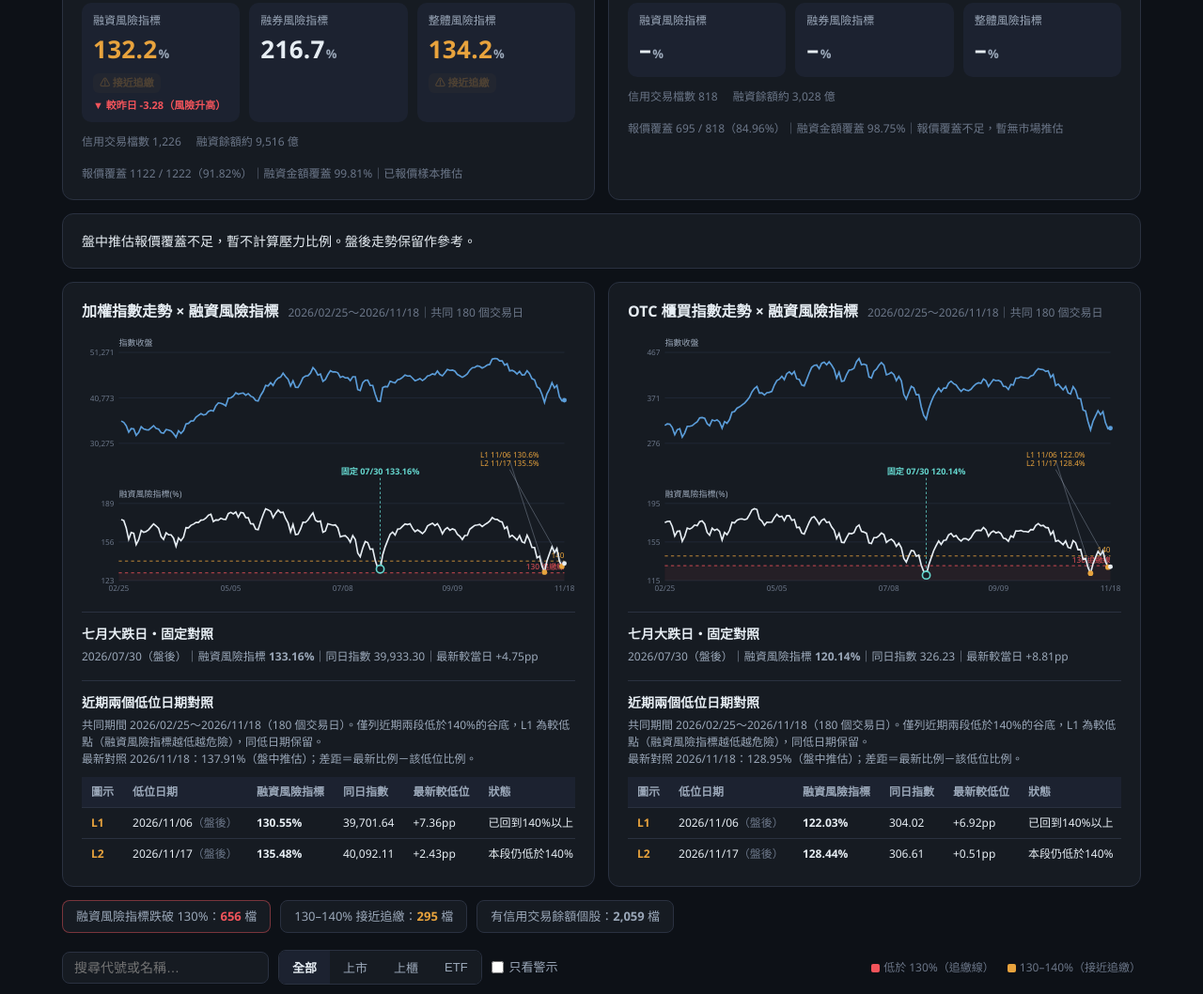
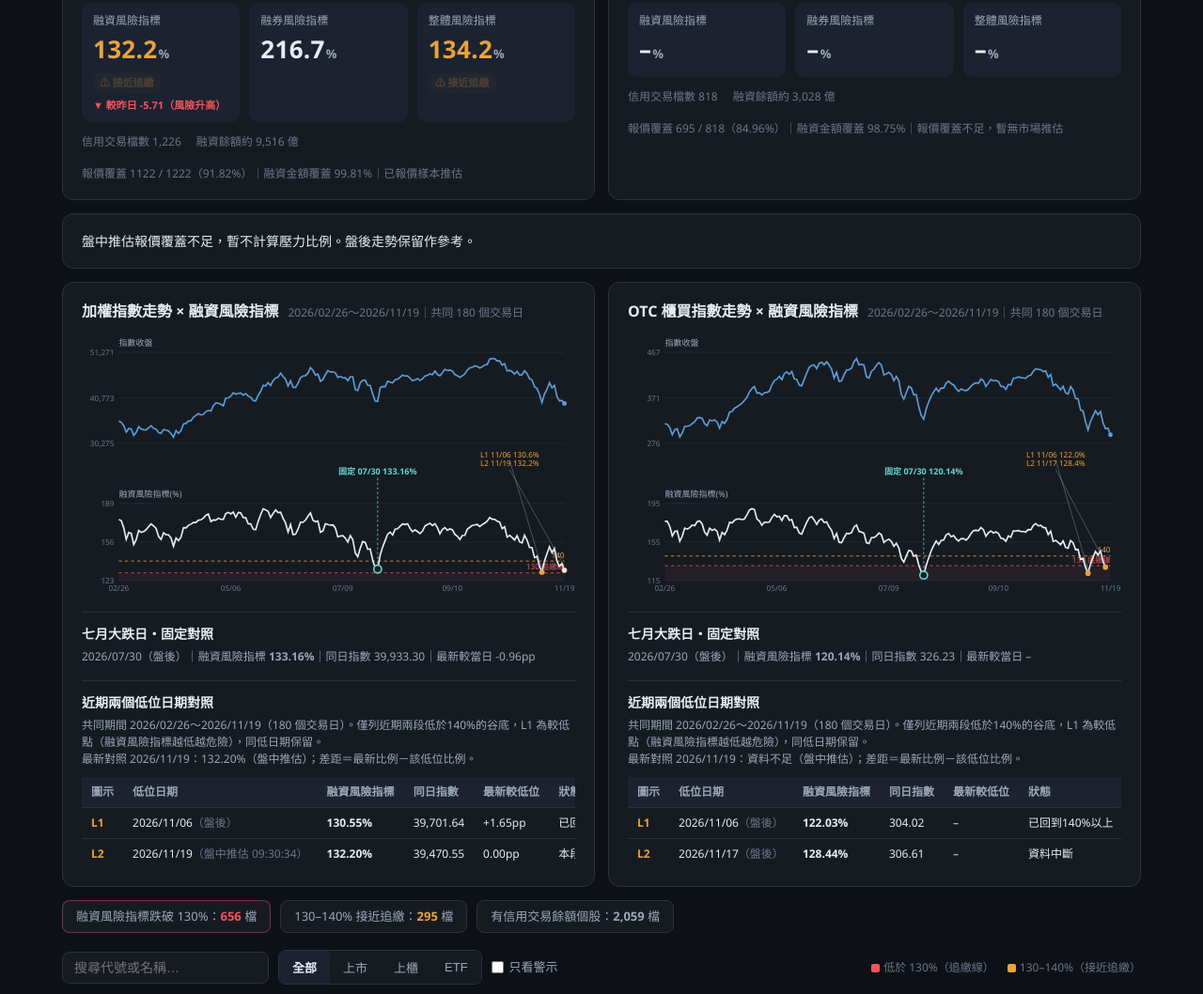
Before and after one commit to twm-z3sodp/marginMonitor, a plain HTML site: page index.html in a window 1280 px wide. Shown: the part 199-1257 px from the top of the page at 94% size. Drawn offline with Linux system fonts and the light colour scheme.

Commit message:
intraday estimate 20261119 0931

```diff
--- a/index.html
+++ b/index.html
@@ -244,8 +244,8 @@ if(isLive){
   if(H && H.series){
     for(const key of ['TSE','OTC']){
       const m=D.market[key], series=H.series[key];
-      if(series && m.index!=null && m.finRatio!=null){
-        H.series[key]=[...series.filter(p=>p.d<D.date),{d:D.date,close:m.index,fin:m.finRatio}].slice(-180);
+      if(series){
+        H.series[key]=[...series.filter(p=>p.d<D.date),{d:D.date,close:m.index??null,fin:m.finRatio??null}].slice(-180);
       }
     }
   }
@@ -256,7 +256,7 @@ if(isLive){
 }
 // Use the pressure chart's exact trading dates for both market charts. Missing
 // points remain explicit gaps; never shorten one chart or invent a price.
-const chartDates=(window.BREADTH_DATA?.series || []).map(p=>p.d);
+const chartDates=[...new Set([...(window.BREADTH_DATA?.series || []).map(p=>p.d),...(isLive?[D.date]:[])])].sort().slice(-180);
 if(window.MARGIN_HISTORY?.series && chartDates.length){
   for(const key of ['TSE','OTC']){
     const byDate=new Map((window.MARGIN_HISTORY.series[key] || []).map(p=>[p.d,p]));
@@ -600,7 +600,7 @@ function buildTrendCard(key, s){
   const julyCompare=july?`<div class="peak-compare"><b>七月大跌日・固定對照</b><div class="peak-note">${fmtDate(july.d)}（盤後）｜融資風險指標 <b>${july.fin.toFixed(2)}%</b>｜同日指數 ${fmt(july.close,2)}｜最新較當日 ${julyDelta==null?'–':(julyDelta>0?'+':'')+julyDelta.toFixed(2)+'pp'}</div></div>`:'';
   const lowCompare=lows.length?`<div class="peak-compare"><b>近期兩個低位日期對照</b>
     <div class="peak-note">共同期間 ${fmtDate(s[0].d)}～${fmtDate(latest.d)}（${n} 個交易日）。僅列近期兩段低於140%的谷底，L1 為較低點（融資風險指標越低越危險），同低日期保留。<br>
-    最新對照 ${fmtDate(latest.d)}：${Number.isFinite(latest.fin)?latest.fin.toFixed(2)+'%':'資料不足'}${isLive?'（盤中推估）':'（盤後）'}；差距＝最新比例－該低位比例。</div>
+    最新對照 ${fmtDate(latest.d)}：${Number.isFinite(latest.fin)?latest.fin.toFixed(2)+'%':'資料不足'}${isLive && latest.d===D.date?'（盤中推估）':'（盤後）'}；差距＝最新比例－該低位比例。</div>
     <div class="peak-scroll"><table class="peak-table"><thead><tr><th>圖示</th><th>低位日期</th><th>融資風險指標</th><th>同日指數</th><th>最新較低位</th><th>狀態</th></tr></thead><tbody>${lowRows}</tbody></table></div></div>`
     :'<div class="peak-note">共同期間沒有低於140%的區段。</div>';
   TREND[key]={s, PL, PR, W, n};
```
